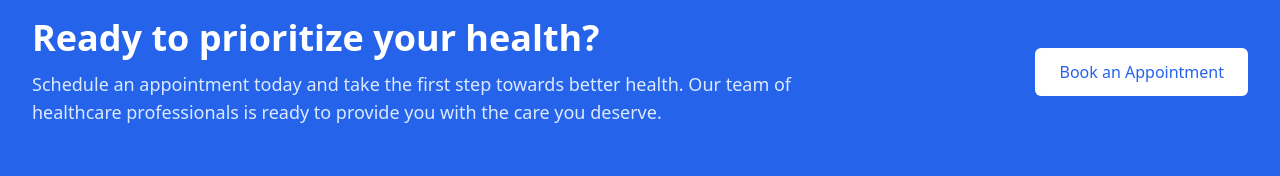
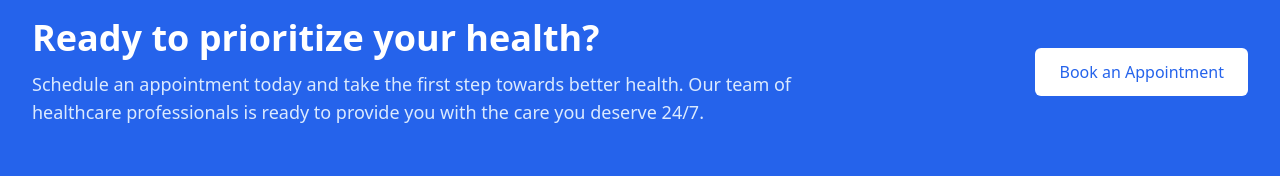
Before and after one commit to ProgrammerDavid1234/MedAi, a React (Vite) app: page / in a window 1280 px wide. Shown: the part 3360-3536 px from the top of the page. Built offline with nearby package versions, Linux system fonts and the light colour scheme.

Commit message:
finally new

```diff
--- a/package.json
+++ b/package.json
@@ -15,8 +15,9 @@
     "js-cookie": "^3.0.5",
     "localforage": "^1.10.0",
     "lucide-react": "^0.344.0",
-    "react": "^18.3.1",
-    "react-dom": "^18.3.1"
+    "react": "^18.2.0",
+    "react-dom": "^18.2.0",
+    "react-router-dom": "^6.18.0"
   },
   "devDependencies": {
     "@eslint/js": "^9.9.1",
--- a/src/components/CallToAction.tsx
+++ b/src/components/CallToAction.tsx
@@ -10,7 +10,7 @@ const CallToAction = () => {
               Ready to prioritize your health?
             </h2>
             <p className="mt-3 text-lg text-blue-100 max-w-3xl">
-              Schedule an appointment today and take the first step towards better health. Our team of healthcare professionals is ready to provide you with the care you deserve.
+              Schedule an appointment today and take the first step towards better health. Our team of healthcare professionals is ready to provide you with the care you deserve 24/7.
             </p>
           </div>
           <div className="md:w-1/3 md:text-right">
```
Also changed, not shown: 1 other file (tests, documents, lock files or other folders).
